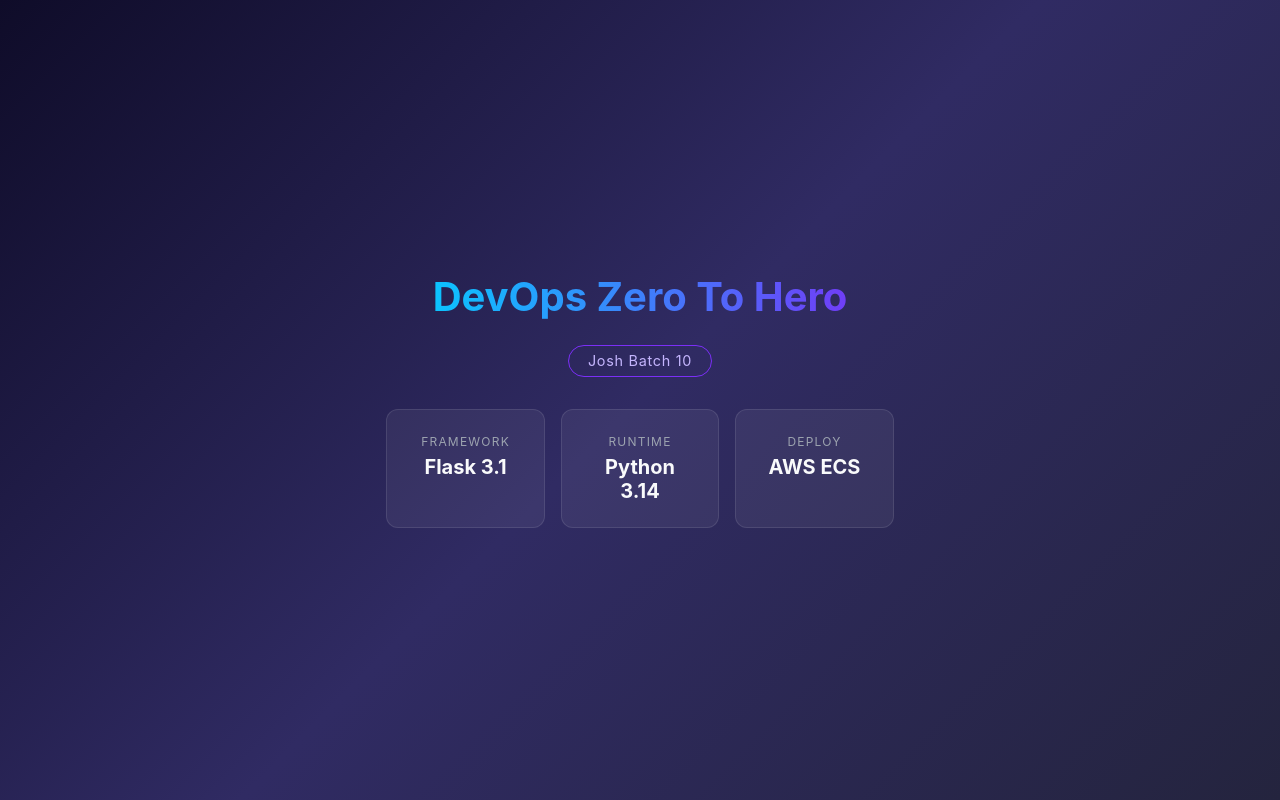
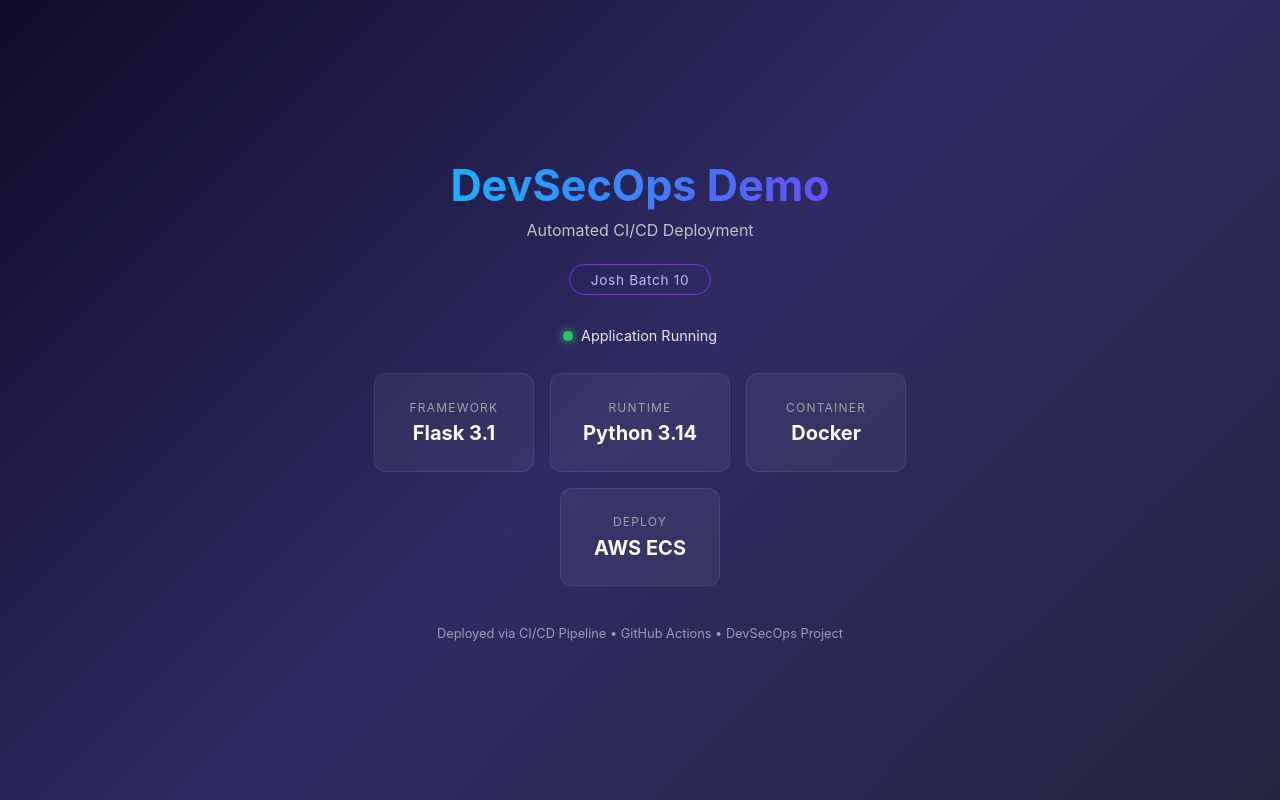
Before and after one commit to bhutesoham/github-actions-practice, a plain HTML site: page templates/index.html in a window 1280 px wide. Drawn offline with Linux system fonts and the light colour scheme.

Commit message:
Added new code

```diff
--- a/templates/index.html
+++ b/templates/index.html
@@ -3,13 +3,15 @@
   <head>
     <meta charset="UTF-8" />
     <meta name="viewport" content="width=device-width, initial-scale=1.0" />
-    <title>DevOps Zero To Hero (USA Edition)</title>
+    <title>DevSecOps Demo Deployment</title>
+
     <style>
       * {
         margin: 0;
         padding: 0;
         box-sizing: border-box;
       }
+
       body {
         min-height: 100vh;
         display: flex;
@@ -19,44 +21,78 @@
         font-family:
           -apple-system, BlinkMacSystemFont, "Segoe UI", Roboto, Helvetica,
           Arial, sans-serif;
-        color: #e0e0e0;
+        color: #e5e7eb;
       }
+
       .container {
         text-align: center;
-        padding: 2rem;
-        max-width: 640px;
+        padding: 2.5rem;
+        max-width: 720px;
       }
+
       h1 {
-        font-size: 2.5rem;
-        margin-bottom: 0.5rem;
+        font-size: 2.7rem;
+        margin-bottom: 0.6rem;
         background: linear-gradient(90deg, #00d2ff, #7b2ff7);
         -webkit-background-clip: text;
         -webkit-text-fill-color: transparent;
       }
+
+      .subtitle {
+        opacity: 0.8;
+        margin-bottom: 1.5rem;
+      }
+
       .badge {
         display: inline-block;
-        margin: 1rem 0 2rem;
-        padding: 0.4rem 1.2rem;
+        padding: 0.4rem 1.3rem;
+        border-radius: 999px;
         border: 1px solid #7b2ff7;
-        border-radius: 999px;
+        color: #c4b5fd;
+        font-size: 0.85rem;
+        letter-spacing: 0.05em;
+        margin-bottom: 2rem;
+      }
+
+      .status {
+        display: flex;
+        align-items: center;
+        justify-content: center;
+        gap: 0.5rem;
+        margin-bottom: 1.8rem;
         font-size: 0.9rem;
-        color: #c4b5fd;
-        letter-spacing: 0.05em;
       }
+
+      .dot {
+        width: 10px;
+        height: 10px;
+        border-radius: 50%;
+        background: #22c55e;
+        box-shadow: 0 0 10px #22c55e;
+      }
+
       .cards {
         display: flex;
         gap: 1rem;
         justify-content: center;
         flex-wrap: wrap;
       }
+
       .card {
-        background: rgba(255, 255, 255, 0.06);
-        border: 1px solid rgba(255, 255, 255, 0.1);
+        background: rgba(255, 255, 255, 0.05);
+        border: 1px solid rgba(255, 255, 255, 0.08);
         border-radius: 12px;
-        padding: 1.5rem 1.8rem;
-        min-width: 150px;
-        flex: 1;
+        padding: 1.6rem 2rem;
+        min-width: 160px;
+        transition: all 0.25s ease;
       }
+
+      .card:hover {
+        transform: translateY(-6px);
+        border-color: #7b2ff7;
+        box-shadow: 0 10px 25px rgba(0, 0, 0, 0.35);
+      }
+
       .card span {
         display: block;
         font-size: 0.75rem;
@@ -65,30 +101,57 @@
         color: #9ca3af;
         margin-bottom: 0.4rem;
       }
+
       .card strong {
         font-size: 1.25rem;
         color: #f9fafb;
       }
+
+      .footer {
+        margin-top: 2.5rem;
+        font-size: 0.8rem;
+        opacity: 0.6;
+      }
     </style>
   </head>
+
   <body>
     <div class="container">
-      <h1>DevOps Zero To Hero</h1>
+      <h1>DevSecOps Demo</h1>
+      <p class="subtitle">Automated CI/CD Deployment</p>
+
       <div class="badge">Josh Batch 10</div>
+
+      <div class="status">
+        <div class="dot"></div>
+        <span>Application Running</span>
+      </div>
+
       <div class="cards">
         <div class="card">
           <span>Framework</span>
           <strong>Flask 3.1</strong>
         </div>
+
         <div class="card">
           <span>Runtime</span>
           <strong>Python 3.14</strong>
         </div>
+
+        <div class="card">
+          <span>Container</span>
+          <strong>Docker</strong>
+        </div>
+
         <div class="card">
           <span>Deploy</span>
           <strong>AWS ECS</strong>
         </div>
       </div>
+
+      <div class="footer">
+        Deployed via CI/CD Pipeline • GitHub Actions • DevSecOps Project
+      </div>
     </div>
   </body>
 </html>
```
